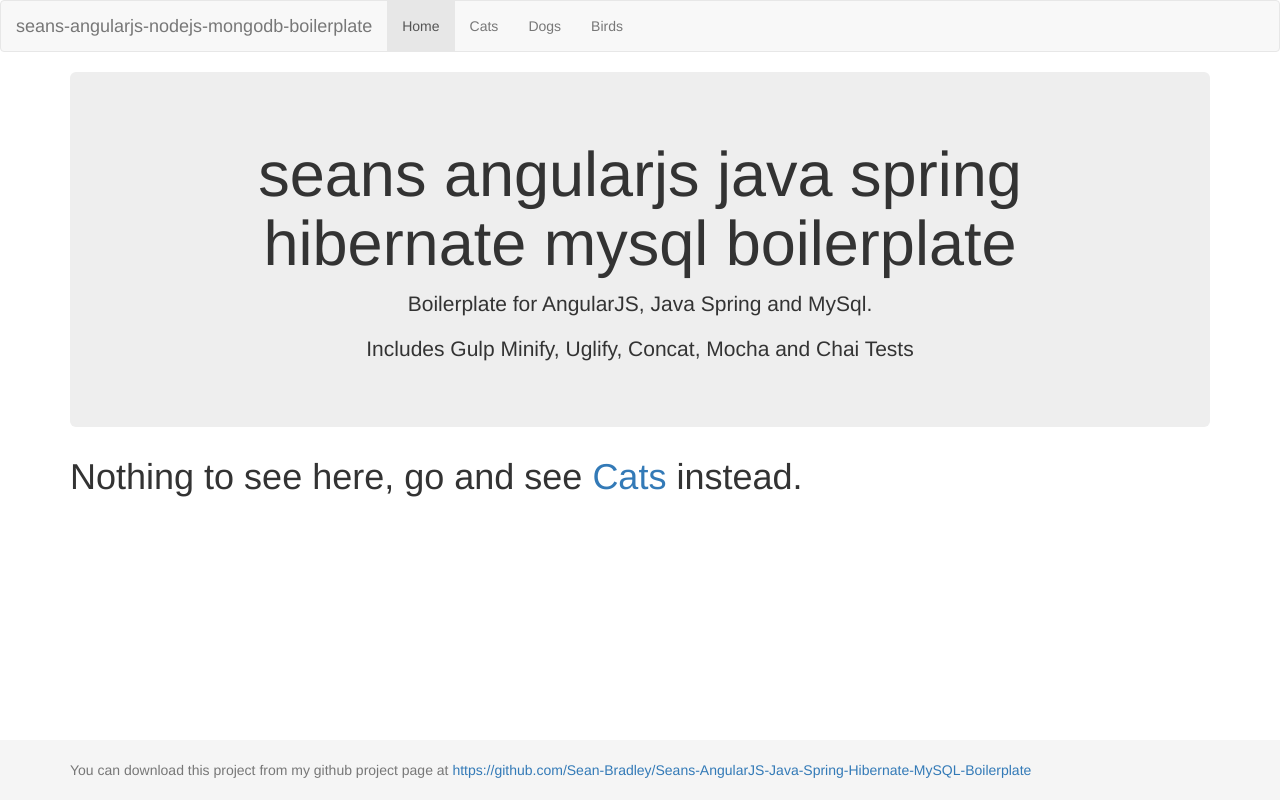
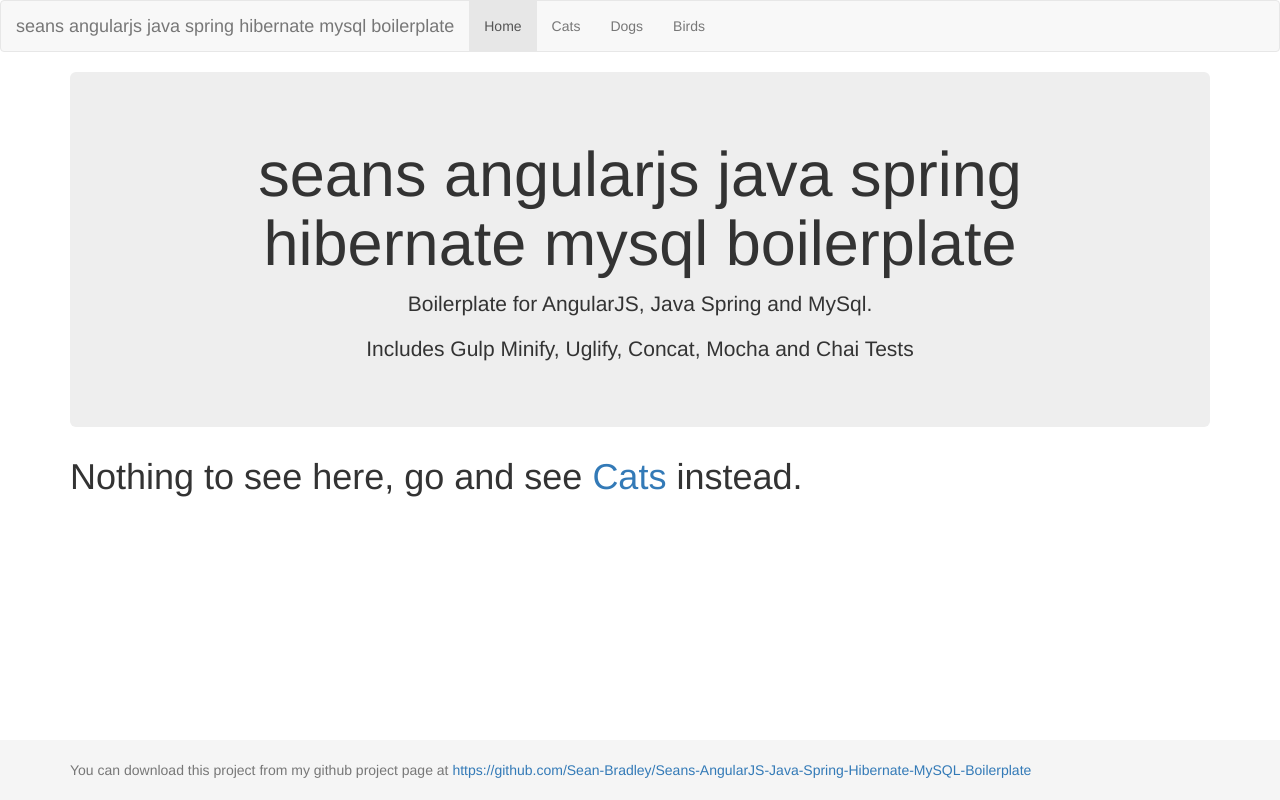
Before and after one commit to Sean-Bradley/Seans-AngularJS-Java-Spring-Hibernate-MySQL-Boilerplate, a plain HTML site: page www/index.html in a window 1280 px wide. Drawn offline with Linux system fonts and the light colour scheme.

Commit message:
added screenshot

```diff
--- a/www/index.html
+++ b/www/index.html
@@ -5,7 +5,7 @@
     <meta charset="UTF-8">
     <base href="/">
 
-    <title>seans angularjs nodejs mongodb boilerplate</title>
+    <title>seans angularjs java spring hibernate mysql boilerplate</title>
 
     <meta name="viewport" content="width=device-width, initial-scale=1">
     <link rel="stylesheet" href="vendor/bootstrap/dist/css/bootstrap.min.css">
@@ -49,7 +49,7 @@
     <nav class="navbar navbar-default" ng-controller="navbarCtrl">
         <div class="container-fluid">
             <div class="navbar-header">
-                <a class="navbar-brand" href="#">seans-angularjs-nodejs-mongodb-boilerplate</a>
+                <a class="navbar-brand" href="#">seans angularjs java spring hibernate mysql boilerplate</a>
             </div>
             <ul class="nav navbar-nav">
                 <li ng-class="{ active: isActive('')}">
```
Also changed, not shown: screenshot.png (added).
